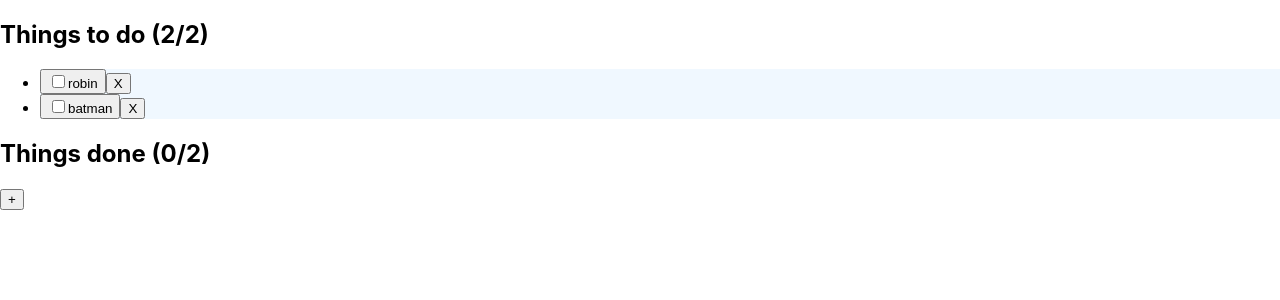
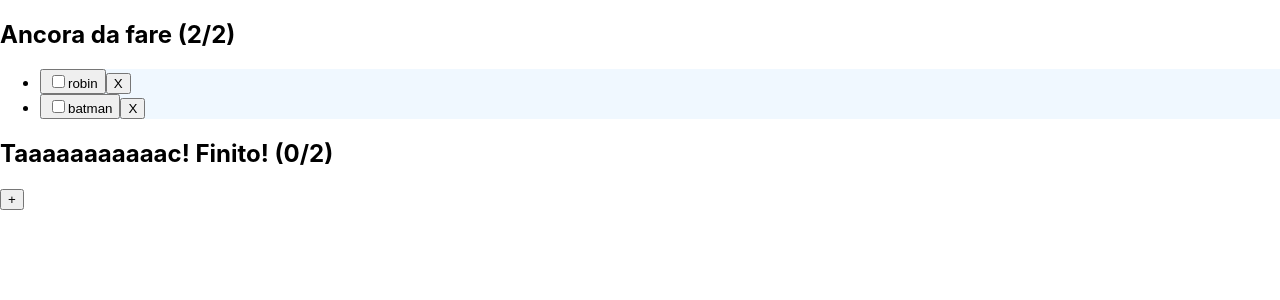
Before and after one commit to MarcoMaz/renato-do-list, a React (Create React App) app: page /main in a window 1280 px wide. Shown: the top 300 px of the page. Built offline with nearby package versions, Linux system fonts and the light colour scheme.

Commit message:
feat( copyText ): add copyText to TasksDone and TaskTodo

```diff
--- a/src/assets/copyText.js
+++ b/src/assets/copyText.js
@@ -87,6 +87,12 @@ const copyText = {
       },
     ],
   },
+  tasksTodo: {
+    headline: 'Ancora da fare',
+  },
+  tasksDone: {
+    headline: 'Taaaaaaaaaaac! Finito!',
+  },
 };
 
 export default copyText;
--- a/src/components/TasksDone.tsx
+++ b/src/components/TasksDone.tsx
@@ -6,6 +6,9 @@ import { taskProps } from '../state/taskSlice';
 // Components
 import Headline from './core/Headline';
 import Task from './Task';
+
+// CopyText
+import copyText from '../assets/copyText';
 
 interface TasksDoneProps {
   tasksDone: number;
@@ -18,13 +21,15 @@ const TasksDone: FunctionComponent<TasksDoneProps> = ({
   tasksTotal,
   tasks,
 }) => {
+  const { headline } = copyText.tasksDone;
+
   const counter = `${tasksDone}/${tasksTotal}`;
 
-  const taskCounter = tasksTotal === 0 ? '(vuota)' : `(${counter})`;
+  const taskCounter = tasksTotal === 0 ? '(vuoto)' : `(${counter})`;
 
   return (
     <>
-      <Headline label={`Things done ${taskCounter}`} />
+      <Headline label={`${headline} ${taskCounter}`} />
       <ul>
         {tasks
           .filter((task) => task.isCompleted)
--- a/src/components/TasksTodo.tsx
+++ b/src/components/TasksTodo.tsx
@@ -6,6 +6,9 @@ import { taskProps } from '../state/taskSlice';
 // Components
 import Headline from './core/Headline';
 import Task from './Task';
+
+// CopyText
+import copyText from '../assets/copyText';
 
 interface TasksTodoProps {
   tasks: taskProps[];
@@ -34,13 +37,15 @@ const TasksTodo: FunctionComponent<TasksTodoProps> = ({
   setModifyTask,
   setShowModal,
 }) => {
+  const { headline } = copyText.tasksTodo;
+
   const counter = `${tasksTodo}/${tasksTotal}`;
 
-  const taskCounter = tasksTotal === 0 ? '(vuota)' : `(${counter})`;
+  const taskCounter = tasksTotal === 0 ? '(vuoto)' : `(${counter})`;
 
   return (
     <>
-      <Headline label={`Things to do ${taskCounter}`} />
+      <Headline label={`${headline} ${taskCounter}`} />
       <ul>
         {tasks
           .filter((task) => !task.isCompleted)
```
